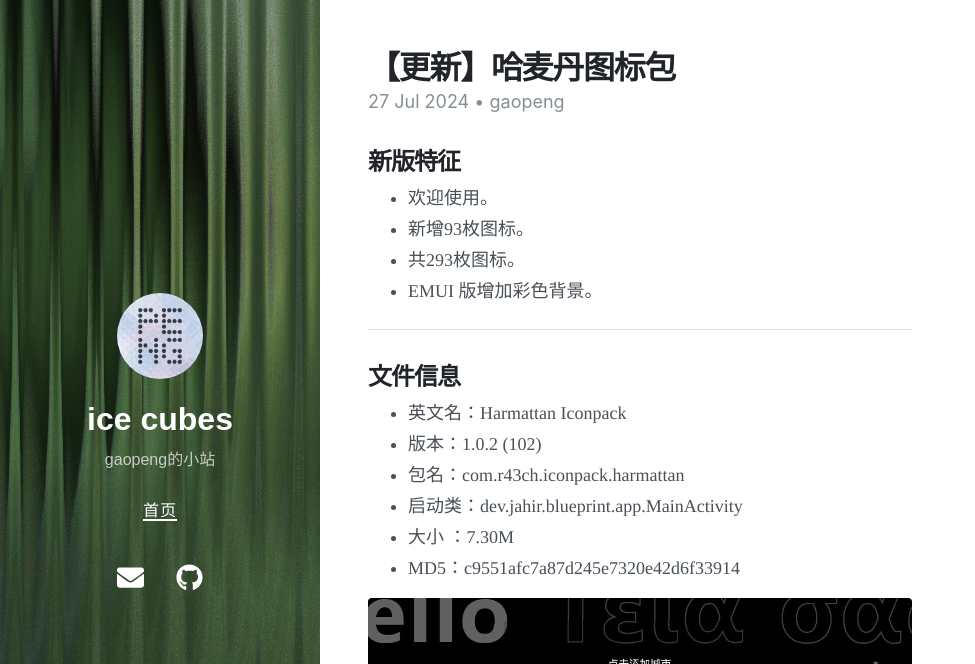
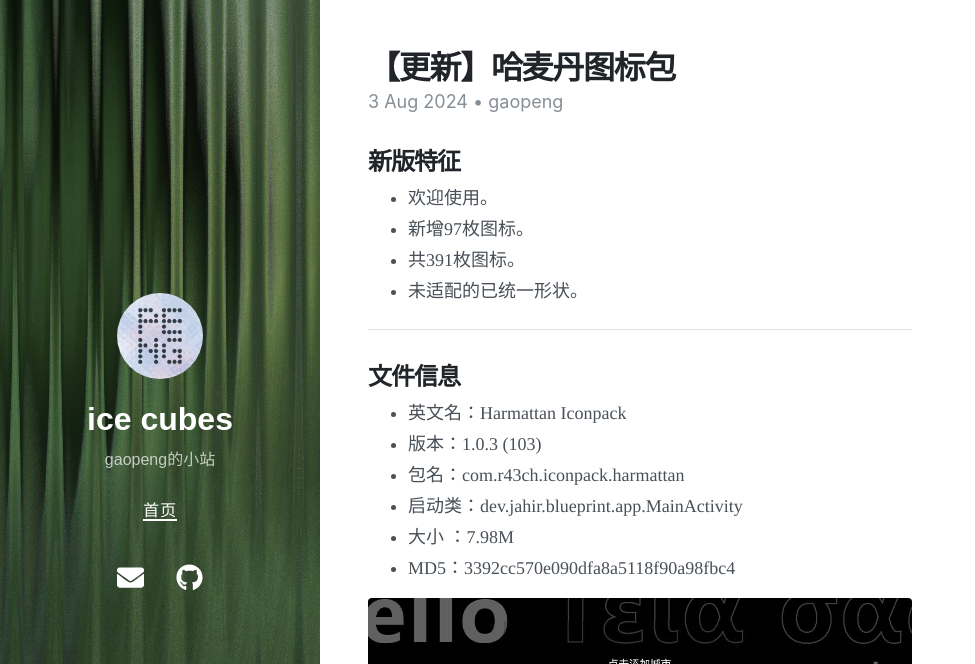
Before and after one commit to gaopengk/gaopengk.github.io, a Jekyll site: the page built from _posts/2024-08-03-【更新】哈麦丹图标包.md, in a window 1280 px wide and 900 px high. Shown: the top 664 px of the window, without its empty margins (0-975 px from the left). Built offline with Jekyll 4.4.1, drawn with Linux system fonts in a browser that asks for light colours; nearby versions of some CDN libraries.

Commit message:
Update and rename 2024-07-27-【更新】哈麦丹图标包.md to 2024-08-03-【更新】哈麦丹图标包.md

```diff
--- a/_posts/2024-07-27-【更新】哈麦丹图标包.md
+++ b/_posts/2024-08-03-【更新】哈麦丹图标包.md
@@ -1,25 +1,25 @@
 ---
 layout:     post
 title:      【更新】哈麦丹图标包
-date:       2024-07-27 11:11 +0800
+date:       2024-08-03 08:46 +0800
 author:     gaopeng
 tags:       [图标包]
 ---
 ## 新版特征
 - 欢迎使用。
-- 新增93枚图标。
-- 共293枚图标。
-- EMUI 版增加彩色背景。
+- 新增97枚图标。
+- 共391枚图标。
+- 未适配的已统一形状。
 
 ***
 
 ## 文件信息
 - 英文名：Harmattan Iconpack
-- 版本：1.0.2 (102)
+- 版本：1.0.3 (103)
 - 包名：com.r43ch.iconpack.harmattan
 - 启动类：dev.jahir.blueprint.app.MainActivity
-- 大小 ：7.30M
-- MD5：c9551afc7a87d245e7320e42d6f33914
+- 大小 ：7.98M
+- MD5：3392cc570e090dfa8a5118f90a98fbc4
 
 <img src="https://gaopengk.github.io/imgs/harmattan_1.jpg"  width="100%">
 
@@ -31,7 +31,7 @@ tags:       [图标包]
 ***
 
 ## 图标适配
-- QQ群：<a href="https://qm.qq.com/q/CVRPrzHM1a"  target="_blank">哈麦丹图标包-图标适配</a>
+- QQ群：<a href="https://qm.qq.com/q/zw7TlbL5hS"  target="_blank">哈麦丹图标包-图标适配</a>
 - 电子邮箱：loopbacks@yeah.net
 
 ***
```
